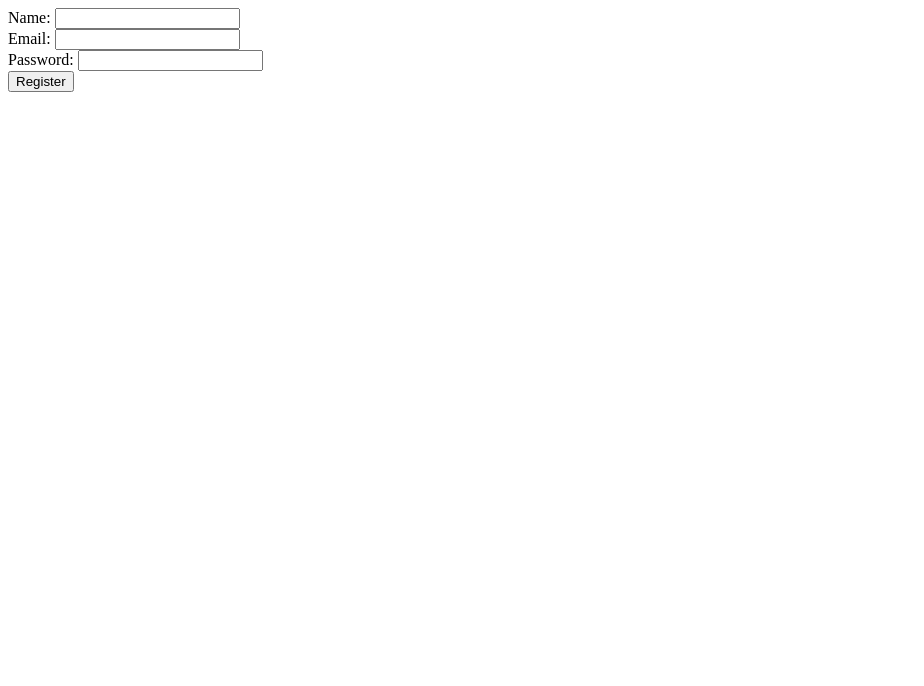
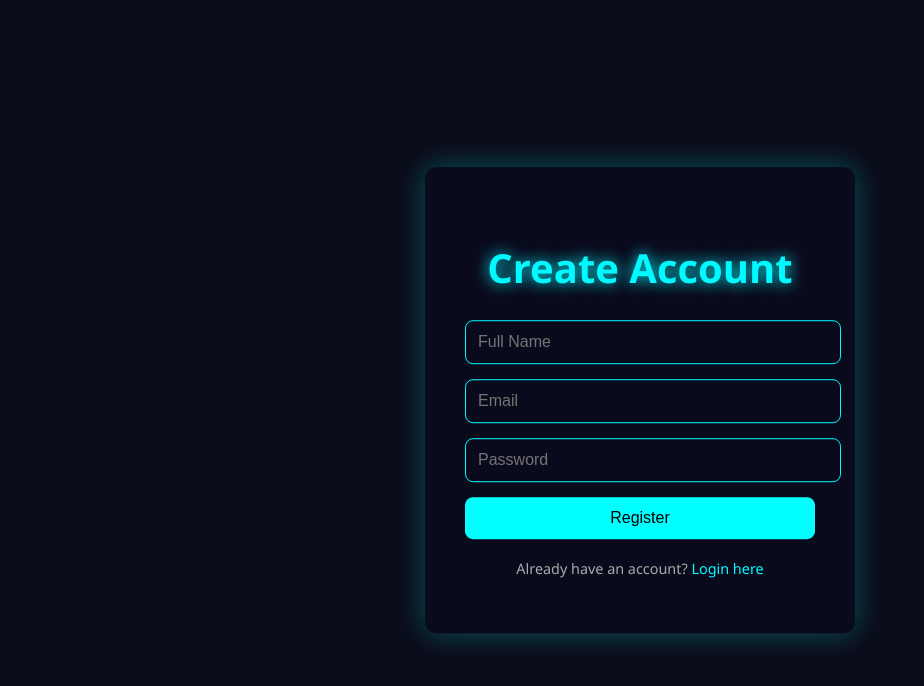
Before and after one commit to asyrafsarkei/cert, a plain HTML site: page docs/register.html in a window 1280 px wide. Shown: the whole page, without its empty margins (0-924 px from the left). Drawn offline with Linux system fonts and the light colour scheme.

Commit message:
Update register.html

```diff
--- a/docs/register.html
+++ b/docs/register.html
@@ -1,8 +1,171 @@
-<form id="registerForm">
-  Name: <input name="name" required><br>
-  Email: <input name="email" type="email" required><br>
-  Password: <input name="password" type="password" required><br>
-  <button type="submit">Register</button>
-</form>
-<p id="message"></p>
-<script src="js/main.js"></script>
+<!DOCTYPE html>
+<html lang="en">
+<head>
+<meta charset="UTF-8">
+<meta name="viewport" content="width=device-width, initial-scale=1.0">
+<title>Register - Certificate Generator</title>
+<style>
+html, body {
+  margin: 0;
+  padding: 0;
+  height: 100%;
+  overflow: hidden;
+  font-family: 'Segoe UI', Tahoma, Geneva, Verdana, sans-serif;
+  background: #0b0c1a;
+  color: #fff;
+}
+
+#bgCanvas {
+  position: fixed;
+  top: 0;
+  left: 0;
+  z-index: -1;
+}
+
+.register-card {
+  position: relative;
+  z-index: 1;
+  background: rgba(10,10,30,0.95);
+  padding: 40px;
+  border-radius: 12px;
+  box-shadow: 0 0 30px rgba(0,255,255,0.3);
+  width: 350px;
+  text-align: center;
+  margin: auto;
+  top: 50%;
+  transform: translateY(-50%);
+}
+
+h2 {
+  font-size: 2.5em;
+  margin-bottom: 25px;
+  color: #00faff;
+  text-shadow: 0 0 15px #00faff;
+}
+
+input[type="text"], input[type="email"], input[type="password"] {
+  width: 100%;
+  padding: 12px;
+  margin-bottom: 15px;
+  border: 1px solid #00faff;
+  border-radius: 8px;
+  background: transparent;
+  color: #fff;
+  font-size: 1em;
+  outline: none;
+  transition: 0.3s;
+}
+input:focus {
+  border-color: #0ff;
+  box-shadow: 0 0 10px #0ff;
+}
+
+button {
+  width: 100%;
+  padding: 12px;
+  border: none;
+  border-radius: 8px;
+  background: #0ff;
+  color: #000;
+  font-size: 1em;
+  cursor: pointer;
+  transition: 0.3s;
+}
+button:hover {
+  background: #00faff;
+  color: #fff;
+}
+
+p {
+  margin-top: 20px;
+  font-size: 0.9em;
+  color: #aaa;
+}
+
+a {
+  color: #0ff;
+  text-decoration: none;
+}
+a:hover {
+  text-decoration: underline;
+}
+</style>
+</head>
+<body>
+
+<canvas id="bgCanvas"></canvas>
+
+<div class="register-card">
+  <h2>Create Account</h2>
+  <form id="registerForm">
+    <input type="text" name="name" placeholder="Full Name" required>
+    <input type="email" name="email" placeholder="Email" required>
+    <input type="password" name="password" placeholder="Password" required>
+    <button type="submit">Register</button>
+  </form>
+  <p>Already have an account? <a href="login.html">Login here</a></p>
+</div>
+
+<script>
+// Canvas background
+const canvas = document.getElementById('bgCanvas');
+const ctx = canvas.getContext('2d');
+canvas.width = window.innerWidth;
+canvas.height = window.innerHeight;
+
+window.addEventListener('resize', () => {
+  canvas.width = window.innerWidth;
+  canvas.height = window.innerHeight;
+});
+
+// Particles
+const particles = [];
+for(let i=0;i<60;i++){
+  particles.push({
+    x: Math.random()*canvas.width,
+    y: Math.random()*canvas.height,
+    radius: Math.random()*2+1,
+    dx: (Math.random()-0.5)*0.5,
+    dy: (Math.random()-0.5)*0.5,
+    color: 'rgba(0,255,255,0.7)'
+  });
+}
+
+// Animate
+function animate() {
+  ctx.fillStyle = 'rgba(11,12,26,0.3)';
+  ctx.fillRect(0,0,canvas.width,canvas.height);
+
+  particles.forEach(p=>{
+    p.x += p.dx;
+    p.y += p.dy;
+    if(p.x<0||p.x>canvas.width)p.dx*=-1;
+    if(p.y<0||p.y>canvas.height)p.dy*=-1;
+
+    ctx.beginPath();
+    ctx.arc(p.x,p.y,p.radius,0,Math.PI*2);
+    ctx.fillStyle = p.color;
+    ctx.fill();
+  });
+
+  requestAnimationFrame(animate);
+}
+animate();
+
+// Form submit
+const registerForm = document.getElementById('registerForm');
+registerForm.addEventListener('submit', async (e)=>{
+  e.preventDefault();
+  const formData = new FormData(registerForm);
+  const res = await fetch('https://yourapp.onrender.com/register', {
+    method: 'POST',
+    body: JSON.stringify(Object.fromEntries(formData)),
+    headers: {'Content-Type':'application/json'}
+  });
+  const data = await res.json();
+  alert(data.message);
+});
+</script>
+
+</body>
+</html>
```
